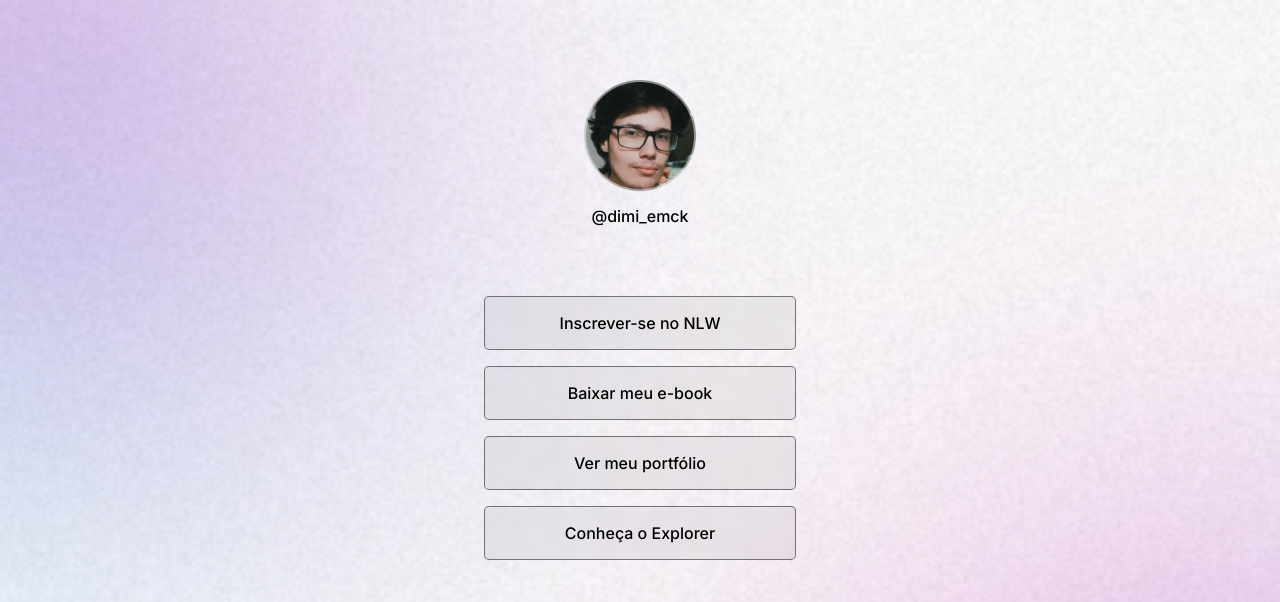
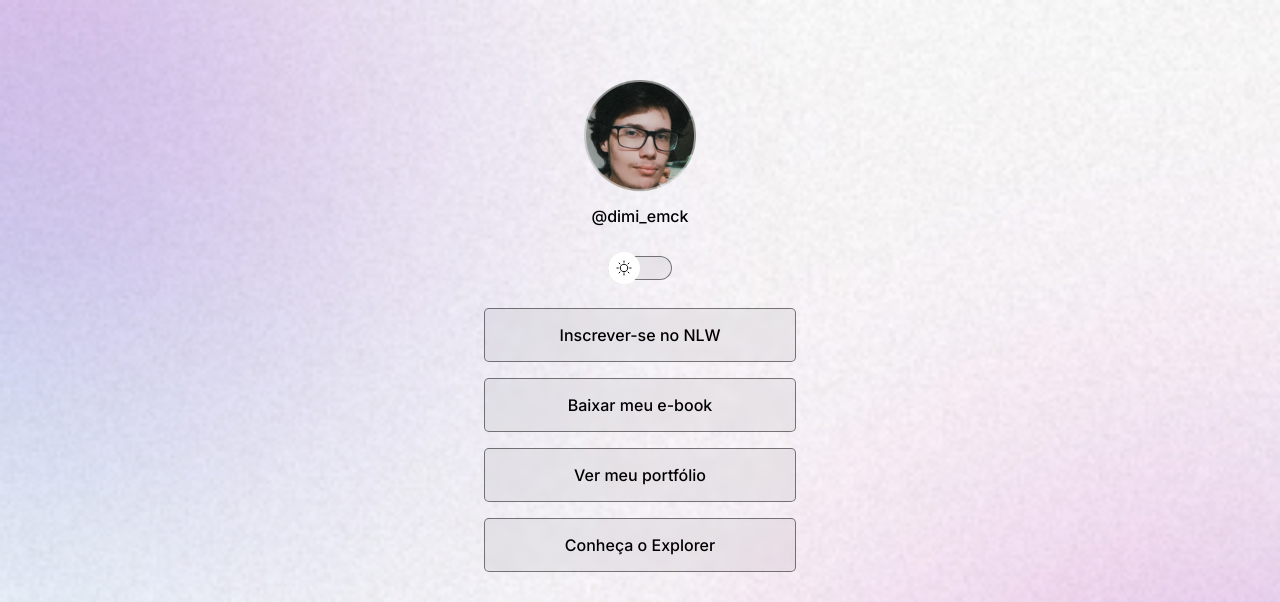
Before and after one commit to DimiEmerick/small_web_projects, a plain HTML site: page rocketseat/dev_links/index.html in a window 1280 px wide. Shown: the top 602 px of the page. Drawn offline with nearby package versions, Linux system fonts and the light colour scheme.

Commit message:
Position switch button
added bar that represents the "path" of the switch;
button positioned and added image, according to the theme.

```diff
--- a/rocketseat/dev_links/index.html
+++ b/rocketseat/dev_links/index.html
@@ -1,5 +1,5 @@
 <!DOCTYPE html>
-<html lang="pt-br" class="ligth">
+<html lang="pt-br" class="light">
 <head>
     <meta charset="UTF-8">
     <meta name="viewport" content="width=device-width, initial-scale=1.0">
--- a/rocketseat/dev_links/style.css
+++ b/rocketseat/dev_links/style.css
@@ -9,15 +9,17 @@
     --surface-color: rgba(255, 255, 255, 0.1);
     --surface-color-hover: rgba(255, 255, 255, 0.05);
     --highlight-color: rgba(255, 255, 255, 0.2);
+    --switch-bg-url: url(./assets/MoonStars.svg);
 }
 
-.ligth {
+.light {
     --text-color: black;
     --bg-url: url(./assets/bg-mobile-light.jpg);
     --stroke-color: rgba(0, 0, 0, 0.5);
     --surface-color: rgba(0, 0, 0, 0.05);
     --surface-color-hover: rgba(0, 0, 0, 0.02);
     --highlight-color: rgba(0, 0, 0, 0.1);
+    --switch-bg-url: url(./assets/Sun.svg);
 }
 
 body {
@@ -35,6 +37,8 @@ body * {
     padding: 0 24px;
 }
 
+
+/*  PROFILE  */
 #profile {
     text-align: center;
     padding: 24px;
@@ -46,6 +50,43 @@ body * {
     font-weight: 500;
     line-height: 24px;
     margin-top: 8px;
+}
+
+/*  SWITCH  */
+#switch {
+    position: relative;
+    width: 64px;
+    margin: 4px auto;
+}
+#switch button {
+    width: 32px;
+    height: 32px;
+    background-color: white;
+    border: 0;
+    border-radius: 50%;
+    background: white var(--switch-bg-url) no-repeat center;
+
+    position: absolute;
+    top: 50%;
+    right: 0;
+    z-index: 1;
+    transform: translateY(-50%);
+}
+
+.light #switch button {
+    left: 0;
+    right: initial;
+}
+
+#switch span {
+    display: block;
+    width: 64px;
+    height: 24px;
+    background: var(--surface-color);
+    border: 1px solid var(--stroke-color);
+    backdrop-filter: blur(4px);
+    -webkit-backdrop-filter: blur(4px);
+    border-radius: 9999px;
 }
 
 
```
